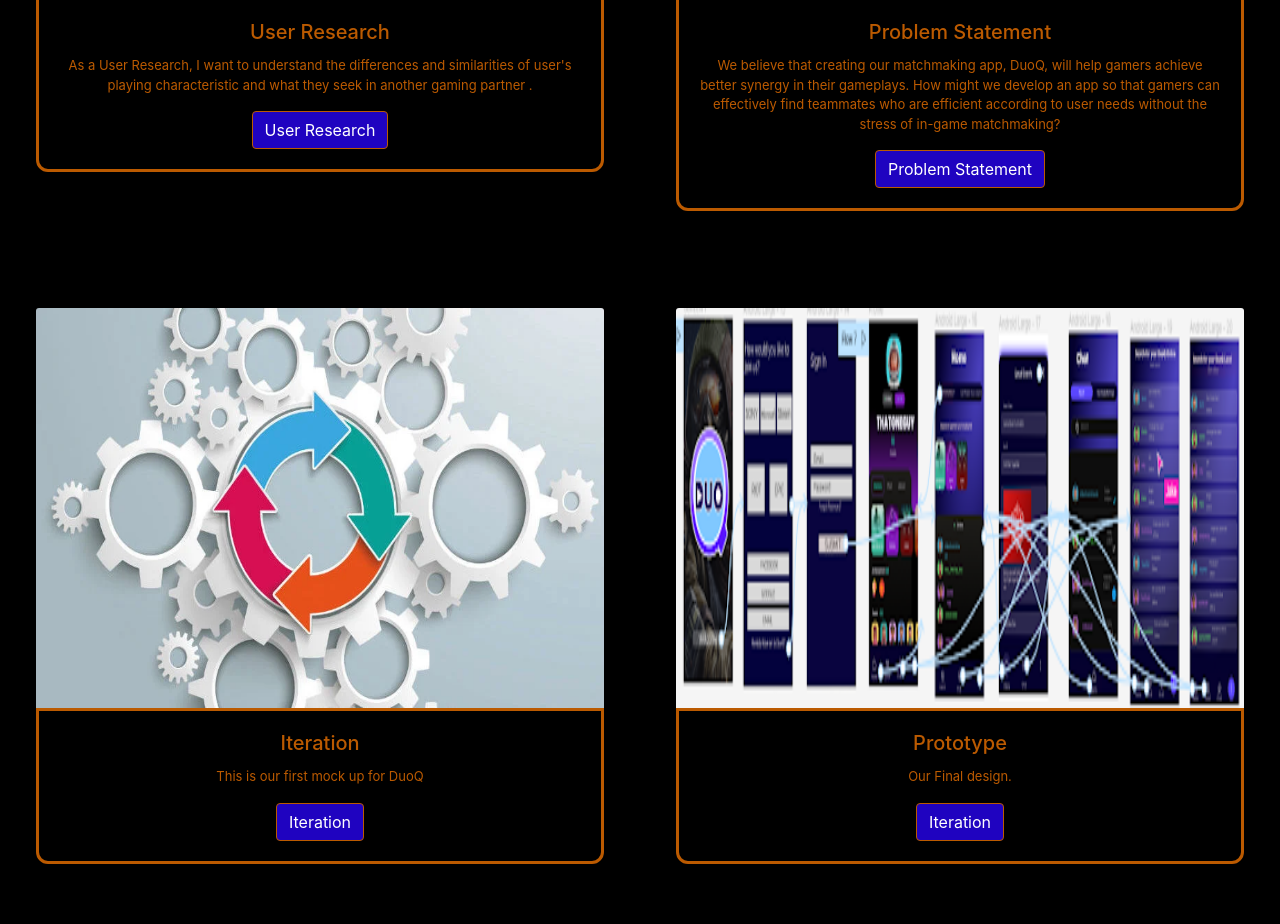
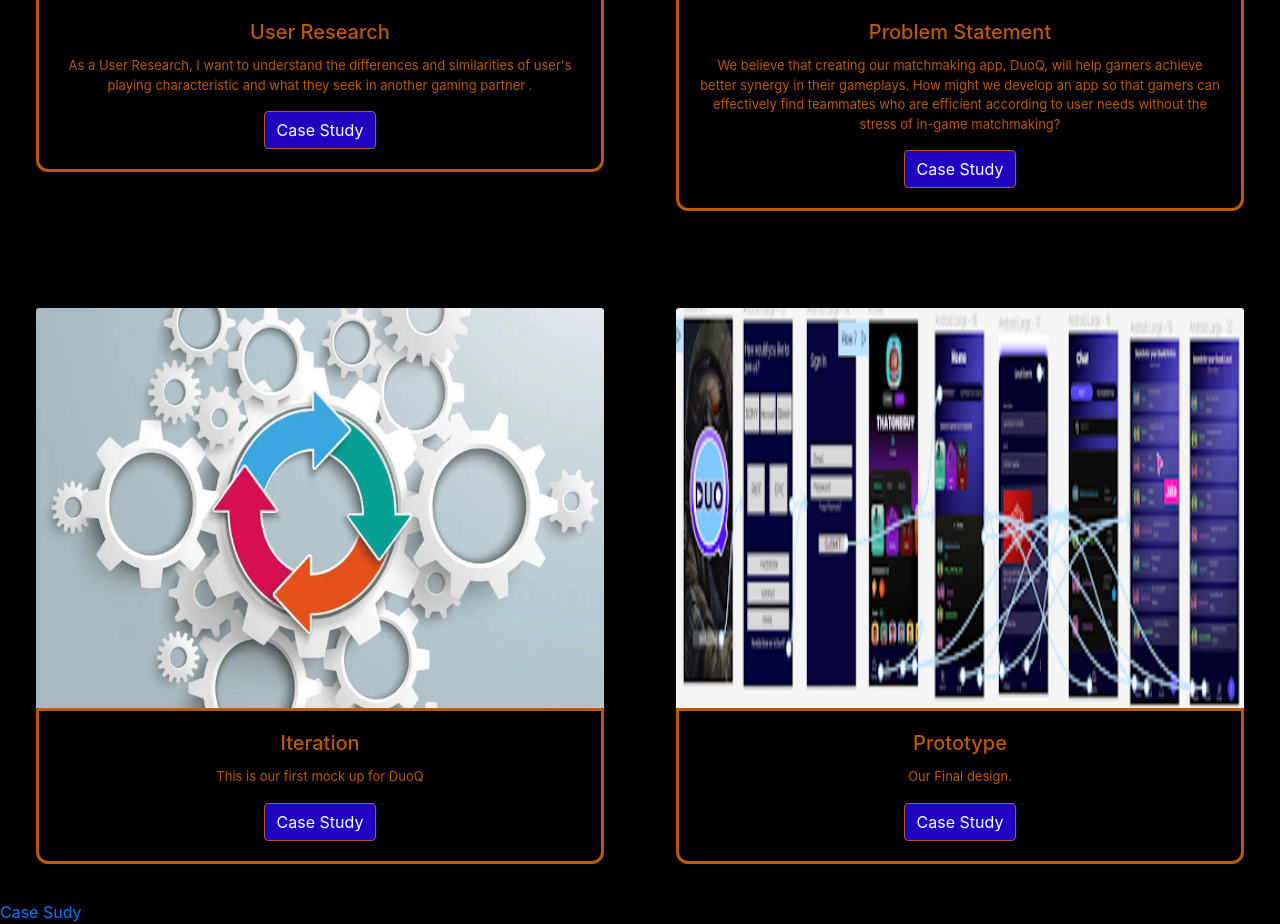
Before and after one commit to Jakey76/jakesmod20, a plain HTML site: page index.html in a window 1280 px wide. Shown: the part 1010-1934 px from the top of the page. Before the commit the page ends 1910 px from the top, so only its background shows below. Drawn offline with nearby package versions, Linux system fonts and the light colour scheme.

Commit message:
Update index.html

```diff
--- a/index.html
+++ b/index.html
@@ -60,7 +60,7 @@
               <h5 class="card-title">User Research</h5>
               <p class="card-text"> As a User Research, I want to understand the differences and similarities of user's playing characteristic and what they seek in another gaming partner
               .</p>
-              <a href="#" class="btn btn-primary">User Research</a>
+              <a href="#" class="btn btn-primary">Case Study</a>
             </div>
           </div>
         </div>
@@ -71,7 +71,7 @@
             <div class="card-body">
               <h5 class="card-title">Problem Statement</h5>
               <p class="card-text">We believe that creating our matchmaking app, DuoQ, will help gamers achieve better synergy in their gameplays. How might we develop an app so that gamers can effectively find teammates who are efficient according to user needs without the stress of in-game matchmaking?</p>
-              <a href="#" class="btn btn-primary">Problem Statement</a>
+              <a href="#" class="btn btn-primary">Case Study</a>
             </div>
           </div>
         </div>
@@ -88,7 +88,7 @@
             <div class="card-body">
               <h5 class="card-title">Iteration</h5>
               <p class="card-text">This is our first mock up for DuoQ              </p>
-              <a href="#" class="btn btn-primary">Iteration</a>
+              <a href="#" class="btn btn-primary">Case Study</a>
             </div>
           </div>
         </div>
@@ -99,9 +99,11 @@
             <div class="card-body">
               <h5 class="card-title">Prototype</h5>
               <p class="card-text">Our Final design.</p>
-              <a href="#" class="btn btn-primary">Iteration</a>
+              <a href="#" class="btn btn-primary">Case Study</a>
             </div>
           </div>
         </div>
+  </section>
+  <a href="https://github.com/Jakey76/jakesmod19.git">Case Sudy</a>
 </body>
 </html>
```
